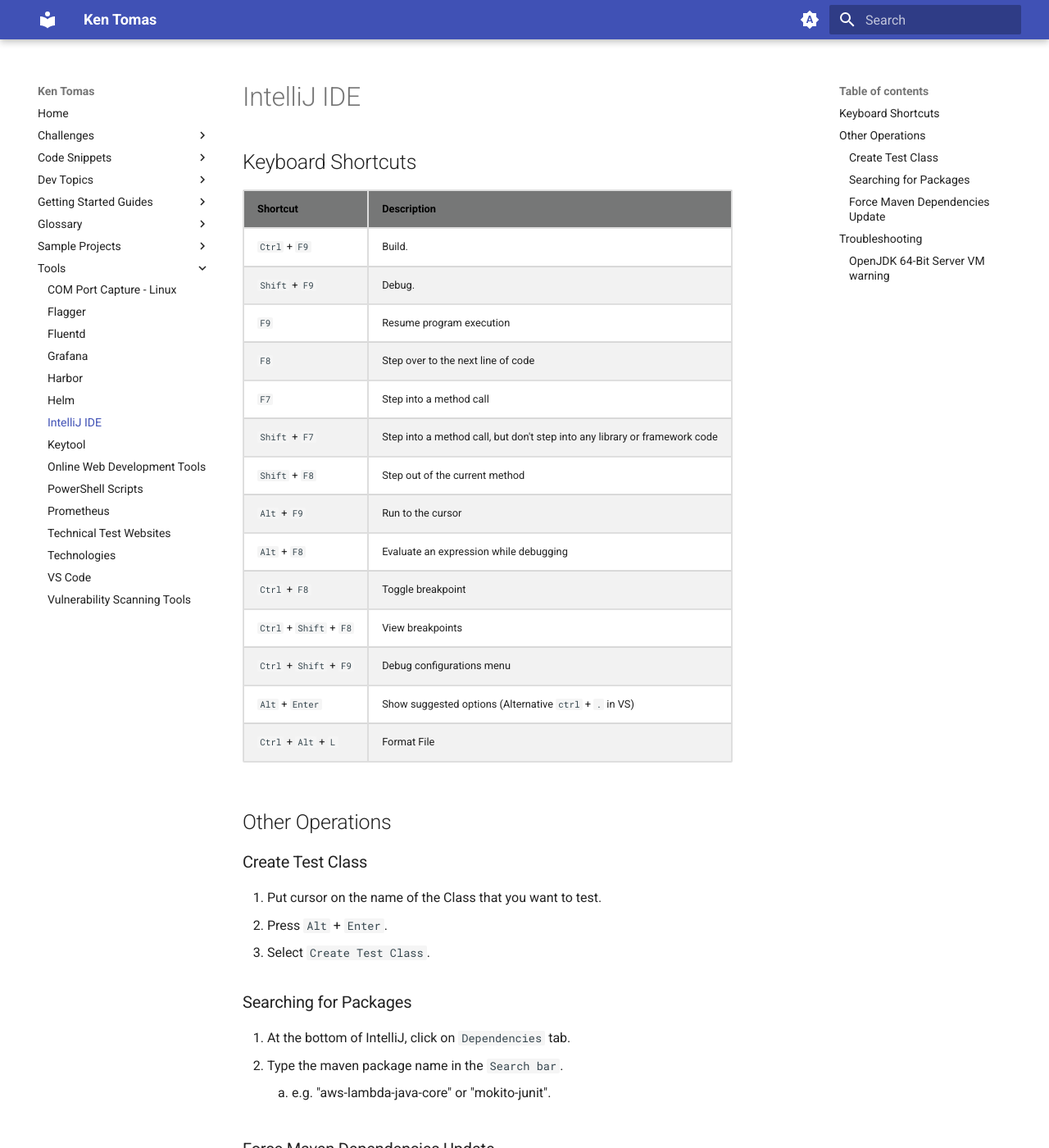
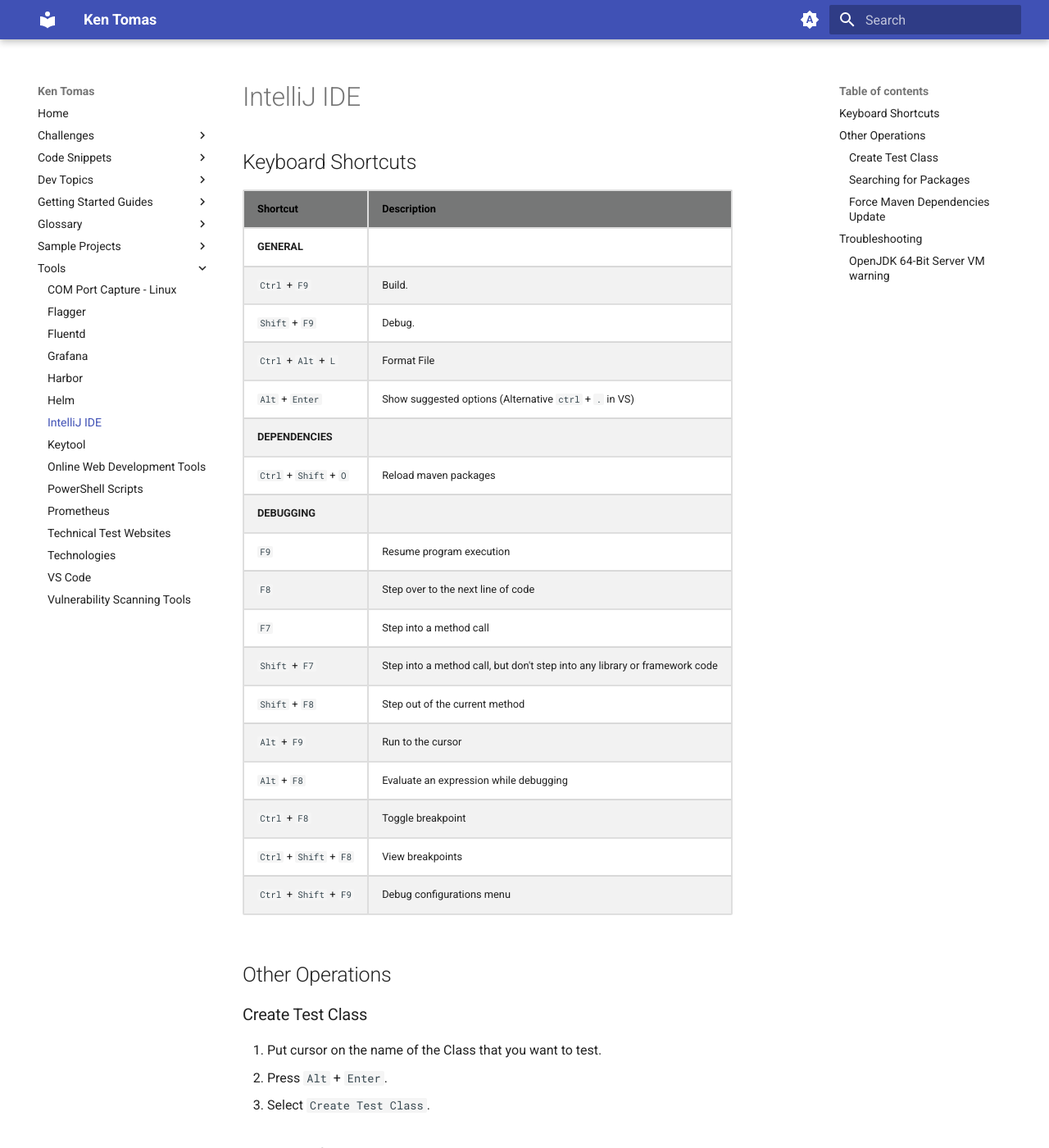
Before and after one commit to kentomas/kentomas.github.io, an MkDocs documentation site: the page built from docs/Tools/IntelliJ.md, in a window 1280 px wide and 1400 px high. Shown: the whole window at 82% size. Built offline with MkDocs 1.6.1 and Material for MkDocs 9.7.7, drawn with Linux system fonts in a browser that asks for light colours.

Commit message:
- Added extra intellij shortcuts.

```diff
--- a/docs/Tools/IntelliJ.md
+++ b/docs/Tools/IntelliJ.md
@@ -4,8 +4,14 @@
 
 | Shortcut                | Description                                                                |
 | ----------------------- | -------------------------------------------------------------------------- |
+| **GENERAL**             |                                                                            |
 | `Ctrl` + `F9`           | Build.                                                                     |
 | `Shift` + `F9`          | Debug.                                                                     |
+| `Ctrl` + `Alt` + `L`    | Format File                                                                |
+| `Alt` + `Enter`         | Show suggested options (Alternative `ctrl` + `.` in VS)                    |
+| **DEPENDENCIES**        |                                                                            |
+| `Ctrl` + `Shift` + `O`  | Reload maven packages                                                      |
+| **DEBUGGING**           |                                                                            |
 | `F9`                    | Resume program execution                                                   |
 | `F8`                    | Step over to the next line of code                                         |
 | `F7`                    | Step into a method call                                                    |
```
Also changed, not shown: other parts of docs/Tools/IntelliJ.md (+0 -2 lines).
